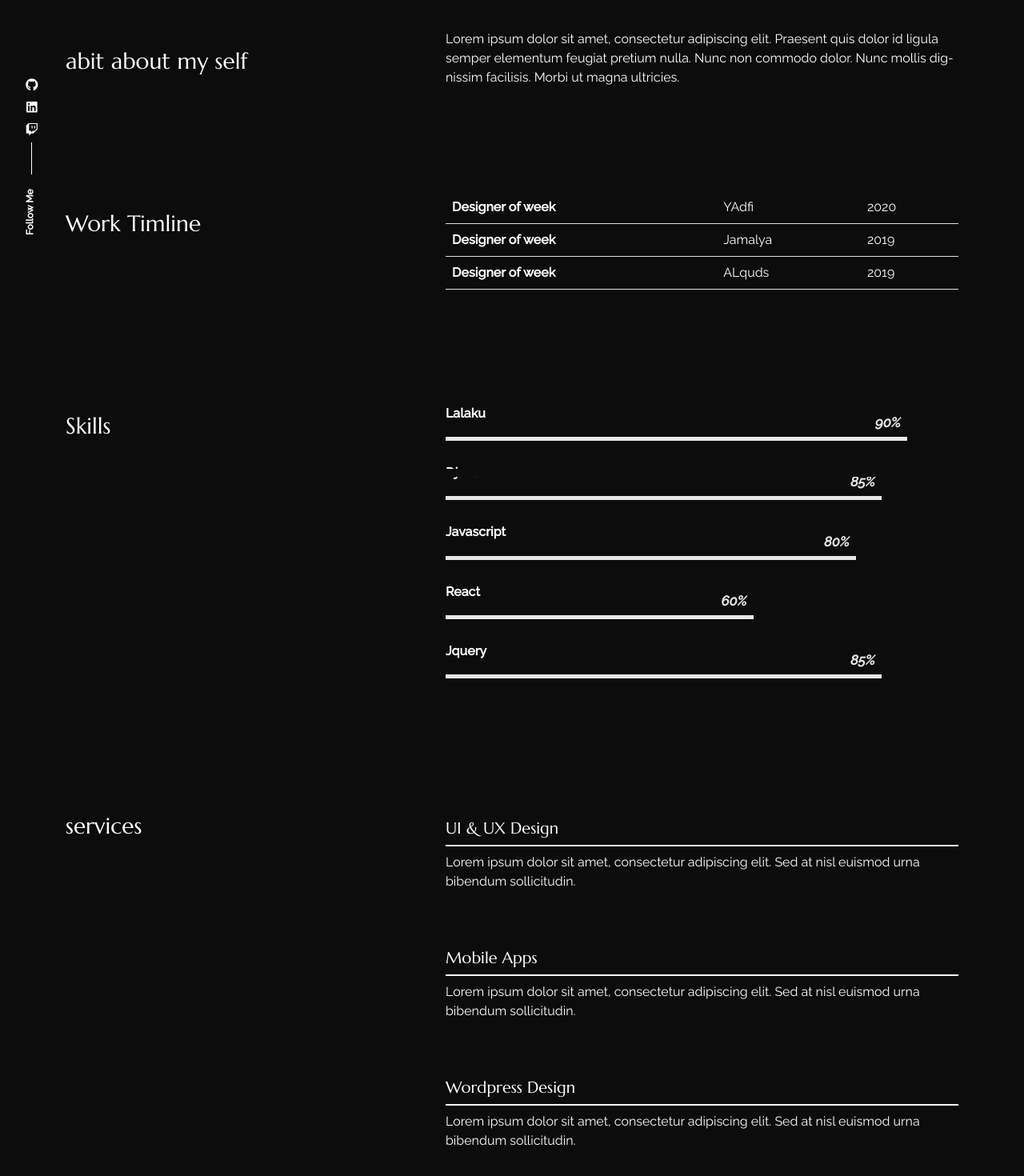
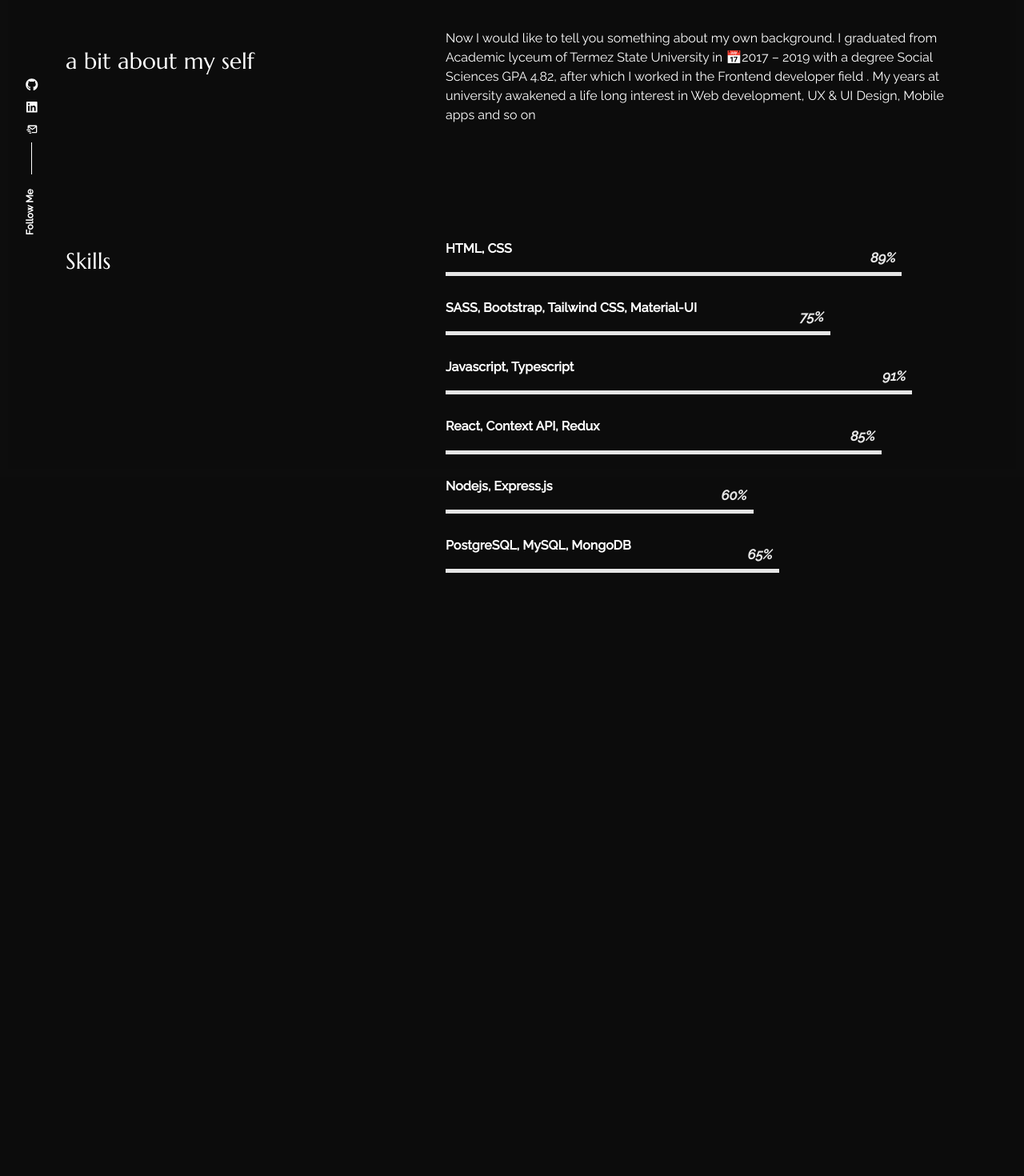
Before and after one commit to AsadullohRuziev/ar, a React (Create React App) app: page /about in a window 1280 px wide. Shown: the part 204-1674 px from the top of the page at 80% size. After the commit the page ends 950 px from the top, so only its background shows below. Built offline with nearby package versions, Linux system fonts and the light colour scheme.

Commit message:
commit worktimeline and services

```diff
--- a/src/components/socialicons/index.js
+++ b/src/components/socialicons/index.js
@@ -8,6 +8,8 @@ import {
   FaYoutube,
   FaTwitch,
 } from "react-icons/fa";
+import {BiMailSend} from 'react-icons/bi'
+
 import { socialprofils } from "../../content_option";
 
 export const Socialicons = (params) => {
@@ -56,6 +58,13 @@ export const Socialicons = (params) => {
             </a>
           </li>
         )}
+          {socialprofils.mail && (
+              <li>
+                  <a href='mailto: asadullohruziev@gmail.com' >
+                      <BiMailSend />
+                  </a>
+              </li>
+          )}
       </ul>
       <p>Follow Me</p>
     </div>
--- a/src/content_option.js
+++ b/src/content_option.js
@@ -1,3 +1,7 @@
+import mock1 from './assets/portfolio/mock1.png';
+
+
+
 const logotext = "Asadulloh";
 const meta = {
     title: "Asadulloh",
@@ -9,15 +13,15 @@ const introdata = {
     animated: {
         first: "I love coding",
         second: "I code cool websites",
-        third: "I develop mobile apps",
+        third: "I develop Web apps",
     },
     description: "In react router v6, the exact prop has been removed and you can put your routes in whatever order you wish and the router automatically detects the best route for the current URL.",
-    // your_img_url: "https://images.unsplash.com/photo-1514790193030-c89d266d5a9d",
+    your_img_url: "https://images.unsplash.com/photo-1514790193030-c89d266d5a9d",
 };
 
 const dataabout = {
-    title: "abit about my self",
-    aboutme: "Lorem ipsum dolor sit amet, consectetur adipiscing elit. Praesent quis dolor id ligula semper elementum feugiat pretium nulla. Nunc non commodo dolor. Nunc mollis dignissim facilisis. Morbi ut magna ultricies.",
+    title: "a bit about my self",
+    aboutme: "Now I would like to tell you something about my own background. I graduated from Academic lyceum of Termez State University in 📅2017 – 2019 with a degree Social Sciences GPA 4.82, after which I worked in the Frontend developer field . My years at university awakened a life long interest in Web development, UX & UI Design, Mobile apps and so on",
 };
 const worktimeline = [{
         jobtitle: "Designer of week",
@@ -36,25 +40,30 @@ const worktimeline = [{
     },
 ];
 
-const skills = [{
-        name: "Lalaku",
-        value: 90,
+const skills = [
+    {
+        name: "HTML, CSS",
+        value: 89,
     },
     {
-        name: "Djano",
+        name: "SASS, Bootstrap, Tailwind CSS, Material-UI",
+        value: 75,
+    },
+    {
+        name: "Javascript, Typescript",
+        value: 91,
+    },
+    {
+        name: "React, Context API, Redux",
         value: 85,
     },
     {
-        name: "Javascript",
-        value: 80,
-    },
-    {
-        name: "React",
+        name: "Nodejs, Express.js",
         value: 60,
     },
     {
-        name: "Jquery",
-        value: 85,
+        name: "PostgreSQL, MySQL, MongoDB",
+        value: 65,
     },
 ];
 
@@ -71,74 +80,73 @@ const services = [{
         description: "Lorem ipsum dolor sit amet, consectetur adipiscing elit. Sed at nisl euismod urna bibendum sollicitudin.",
     },
 ];
-
 const dataportfolio = [{
-        img: "https://picsum.photos/400/?grayscale",
+        img: mock1,
         desctiption: "The wisdom of life consists in the elimination of non-essentials.",
-        link: "#",
+        link: "https://city-tours-seven.vercel.app/",
     },
-    {
-        img: "https://picsum.photos/400/800/?grayscale",
-        desctiption: "The wisdom of life consists in the elimination of non-essentials.",
-        link: "#",
-    },
-    {
-        img: "https://picsum.photos/400/?grayscale",
-        desctiption: "The wisdom of life consists in the elimination of non-essentials.",
-        link: "#",
-    },
-    {
-        img: "https://picsum.photos/400/600/?grayscale",
-        desctiption: "The wisdom of life consists in the elimination of non-essentials.",
-        link: "#",
-    },
-    {
-        img: "https://picsum.photos/400/300/?grayscale",
-        desctiption: "The wisdom of life consists in the elimination of non-essentials.",
-        link: "#",
-    },
-    {
-        img: "https://picsum.photos/400/700/?grayscale",
-        desctiption: "The wisdom of life consists in the elimination of non-essentials.",
-        link: "#",
-    },
-
-    {
-        img: "https://picsum.photos/400/600/?grayscale",
-        desctiption: "The wisdom of life consists in the elimination of non-essentials.",
-        link: "#",
-    },
-    {
-        img: "https://picsum.photos/400/300/?grayscale",
-        desctiption: "The wisdom of life consists in the elimination of non-essentials.",
-        link: "#",
-    },
-    {
-        img: "https://picsum.photos/400/?grayscale",
-        desctiption: "The wisdom of life consists in the elimination of non-essentials.",
-        link: "#",
-    },
-    {
-        img: "https://picsum.photos/400/550/?grayscale",
-        desctiption: "The wisdom of life consists in the elimination of non-essentials.",
-        link: "#",
-    },
-    {
-        img: "https://picsum.photos/400/?grayscale",
-        desctiption: "The wisdom of life consists in the elimination of non-essentials.",
-        link: "#",
-    },
-    {
-        img: "https://picsum.photos/400/700/?grayscale",
-        desctiption: "The wisdom of life consists in the elimination of non-essentials.",
-        link: "#",
-    },
+    // {
+    //     img: "https://picsum.photos/400/800/?grayscale",
+    //     desctiption: "The wisdom of life consists in the elimination of non-essentials.",
+    //     link: "#",
+    // },
+    // {
+    //     img: "https://picsum.photos/400/?grayscale",
+    //     desctiption: "The wisdom of life consists in the elimination of non-essentials.",
+    //     link: "#",
+    // },
+    // {
+    //     img: "https://picsum.photos/400/600/?grayscale",
+    //     desctiption: "The wisdom of life consists in the elimination of non-essentials.",
+    //     link: "#",
+    // },
+    // {
+    //     img: "https://picsum.photos/400/300/?grayscale",
+    //     desctiption: "The wisdom of life consists in the elimination of non-essentials.",
+    //     link: "#",
+    // },
+    // {
+    //     img: "https://picsum.photos/400/700/?grayscale",
+    //     desctiption: "The wisdom of life consists in the elimination of non-essentials.",
+    //     link: "#",
+    // },
+    //
+    // {
+    //     img: "https://picsum.photos/400/600/?grayscale",
+    //     desctiption: "The wisdom of life consists in the elimination of non-essentials.",
+    //     link: "#",
+    // },
+    // {
+    //     img: "https://picsum.photos/400/300/?grayscale",
+    //     desctiption: "The wisdom of life consists in the elimination of non-essentials.",
+    //     link: "#",
+    // },
+    // {
+    //     img: "https://picsum.photos/400/?grayscale",
+    //     desctiption: "The wisdom of life consists in the elimination of non-essentials.",
+    //     link: "#",
+    // },
+    // {
+    //     img: "https://picsum.photos/400/550/?grayscale",
+    //     desctiption: "The wisdom of life consists in the elimination of non-essentials.",
+    //     link: "#",
+    // },
+    // {
+    //     img: "https://picsum.photos/400/?grayscale",
+    //     desctiption: "The wisdom of life consists in the elimination of non-essentials.",
+    //     link: "#",
+    // },
+    // {
+    //     img: "https://picsum.photos/400/700/?grayscale",
+    //     desctiption: "The wisdom of life consists in the elimination of non-essentials.",
+    //     link: "#",
+    // },
 ];
 
 const contactConfig = {
     YOUR_EMAIL: "asadullohruziev@gmail.com",
     YOUR_FONE: "(+998) 99-679-54-07",
-    description: "Lorem ipsum dolor sit amet, consectetur adipiscing elit. Morbi vehicula eu nunc et sollicitudin. Cras pulvinar, nisi at imperdiet pharetra. ",
+    description: "Tashkent, Uzbekistan",
     // creat an emailjs.com account
     // check out this tutorial https://www.emailjs.com/docs/examples/reactjs/
     YOUR_SERVICE_ID: "service_id",
@@ -147,12 +155,13 @@ const contactConfig = {
 };
 
 const socialprofils = {
-    github: "https://github.com",
+    github: "https://github.com/AsadullohRuziev?tab=repositories",
     // facebook: "https://facebook.com",
-    linkedin: "https://linkedin.com",
+    linkedin: "https://www.linkedin.com/in/asadullohruziev/",
     // twitter: "https://twitter.com",
     // youtube: "https://youtube.com",
-    twitch: "https://twitch.com",
+    // twitch: "https://twitch.com",
+    mail: 'asadullohruziev@gmail.com'
 };
 export {
     meta,
--- a/src/pages/about/index.js
+++ b/src/pages/about/index.js
@@ -35,26 +35,26 @@ export const About = () => {
             </div>
           </Col>
         </Row>
-        <Row className=" sec_sp">
-          <Col lg="5">
-            <h3 className="color_sec py-4">Work Timline</h3>
-          </Col>
-          <Col lg="7">
-            <table className="table caption-top">
-              <tbody>
-                {worktimeline.map((data, i) => {
-                  return (
-                    <tr key={i}>
-                      <th scope="row">{data.jobtitle}</th>
-                      <td>{data.where}</td>
-                      <td>{data.date}</td>
-                    </tr>
-                  );
-                })}
-              </tbody>
-            </table>
-          </Col>
-        </Row>
+        {/*<Row className=" sec_sp">*/}
+        {/*  <Col lg="5">*/}
+        {/*    <h3 className="color_sec py-4">Work Timline</h3>*/}
+        {/*  </Col>*/}
+        {/*  <Col lg="7">*/}
+        {/*    <table className="table caption-top">*/}
+        {/*      <tbody>*/}
+        {/*        {worktimeline.map((data, i) => {*/}
+        {/*          return (*/}
+        {/*            <tr key={i}>*/}
+        {/*              <th scope="row">{data.jobtitle}</th>*/}
+        {/*              <td>{data.where}</td>*/}
+        {/*              <td>{data.date}</td>*/}
+        {/*            </tr>*/}
+        {/*          );*/}
+        {/*        })}*/}
+        {/*      </tbody>*/}
+        {/*    </table>*/}
+        {/*  </Col>*/}
+        {/*</Row>*/}
         <Row className="sec_sp">
           <Col lg="5">
             <h3 className="color_sec py-4">Skills</h3>
@@ -79,21 +79,21 @@ export const About = () => {
             })}
           </Col>
         </Row>
-        <Row className="sec_sp">
-          <Col lang="5">
-            <h3 className="color_sec py-4">services</h3>
-          </Col>
-          <Col lg="7">
-            {services.map((data, i) => {
-              return (
-                <div className="service_ py-4" key={i}>
-                  <h5 className="service__title">{data.title}</h5>
-                  <p className="service_desc">{data.description}</p>
-                </div>
-              );
-            })}
-          </Col>
-        </Row>
+        {/*<Row className="sec_sp">*/}
+        {/*  <Col lang="5">*/}
+        {/*    <h3 className="color_sec py-4">services</h3>*/}
+        {/*  </Col>*/}
+        {/*  <Col lg="7">*/}
+        {/*    {services.map((data, i) => {*/}
+        {/*      return (*/}
+        {/*        <div className="service_ py-4" key={i}>*/}
+        {/*          <h5 className="service__title">{data.title}</h5>*/}
+        {/*          <p className="service_desc">{data.description}</p>*/}
+        {/*        </div>*/}
+        {/*      );*/}
+        {/*    })}*/}
+        {/*  </Col>*/}
+        {/*</Row>*/}
       </Container>
     </HelmetProvider>
   );
--- a/src/pages/portfolio/index.js
+++ b/src/pages/portfolio/index.js
@@ -23,7 +23,9 @@ export const Portfolio = () => {
           {dataportfolio.map((data, i) => {
             return (
               <div key={i} className="po_item">
-                <img src={data.img} alt="" />
+                <div className='image_port'>
+                  <img src={data.img} alt="" />
+                </div>
                 <div className="content">
                   <p>{data.desctiption}</p>
                   <a href={data.link}>view project</a>
--- a/src/pages/portfolio/style.css
+++ b/src/pages/portfolio/style.css
@@ -19,11 +19,23 @@
     transition: 0.3s ease;
     font-size: 0;
     min-height: 300px;
+    box-sizing: border-box;
 }
 
 .po_item img {
+    display: block;
     max-width: 100%;
+    height: auto;
+    box-sizing: border-box;
 }
+
+
+.image_port{
+    max-width: 100%;
+    height: 5%;
+    box-sizing: border-box;
+}
+
 
 .po_item .content {
     position: absolute;
```
Also changed, not shown: src/assets/portfolio/mock1.png (added).
